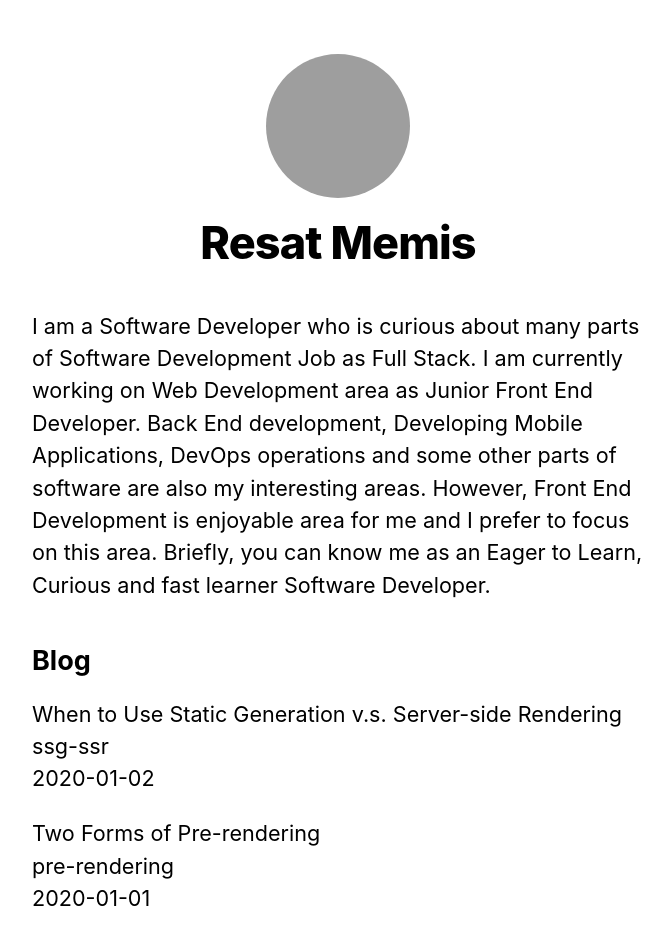
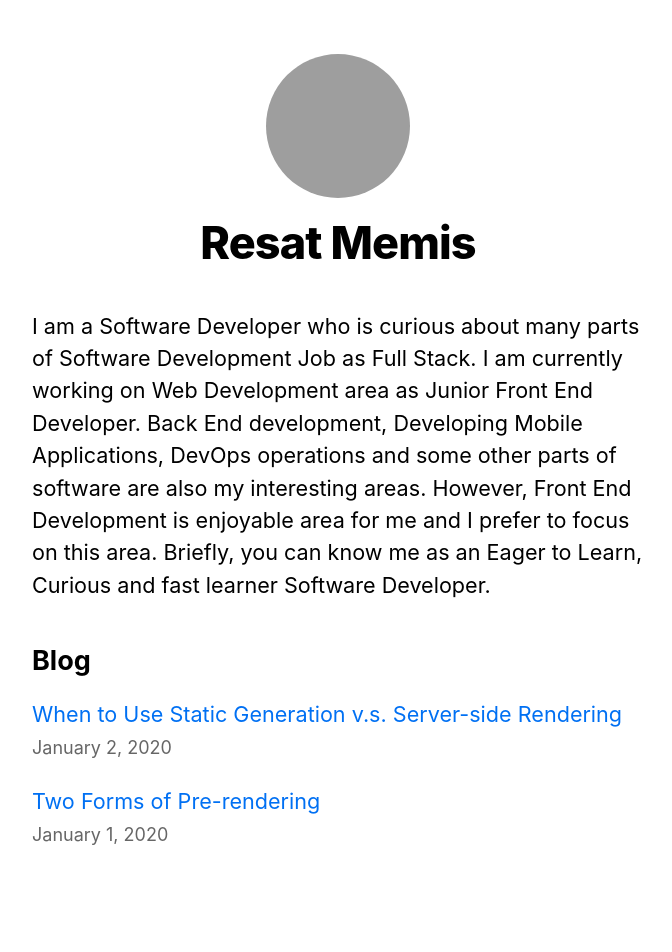
Before and after one commit to resatDev/blog, a Next.js app: page / in a window 1280 px wide. Shown: the top 952 px of the page, without its empty margins (302-974 px from the left). Built offline with nearby package versions, Linux system fonts and the light colour scheme; grey boxes are pictures that could not be loaded.

Commit message:
linking to article from homepage

```diff
--- a/pages/index.js
+++ b/pages/index.js
@@ -1,16 +1,9 @@
-import Head from 'next/head';
-import Layout, { siteTitle } from '../components/layout';
-import utilStyles from '../styles/utils.module.css';
-import { getSortedPostsData } from '../lib/posts';
-
-export async function getStaticProps() {
-  const allPostsData = getSortedPostsData();
-  return {
-    props: {
-      allPostsData,
-    },
-  };
-}
+import Head from 'next/head'
+import Layout, { siteTitle } from '../components/layout'
+import utilStyles from '../styles/utils.module.css'
+import { getSortedPostsData } from '../lib/posts'
+import Link from 'next/link'
+import Date from '../components/date'
 
 export default function Home({ allPostsData }) {
   return (
@@ -24,17 +17,26 @@
       <section className={`${utilStyles.headingMd} ${utilStyles.padding1px}`}>
         <h2 className={utilStyles.headingLg}>Blog</h2>
         <ul className={utilStyles.list}>
-          {allPostsData.map(({ id, date, title }) => (
+          {allPostsData.map(({ id, date, title }) => title && (
             <li className={utilStyles.listItem} key={id}>
-              {title}
+              <Link href={`/posts/${id}`}>{title}</Link>
               <br />
-              {id}
-              <br />
-              {date}
+              <small className={utilStyles.lightText}>
+                <Date dateString={date} />
+              </small>
             </li>
-          ))}
+          )).filter(a => a)}
         </ul>
       </section>
     </Layout>
-  );
+  )
 }
+
+export async function getStaticProps() {
+  const allPostsData = getSortedPostsData()
+  return {
+    props: {
+      allPostsData
+    }
+  }
+}
```
